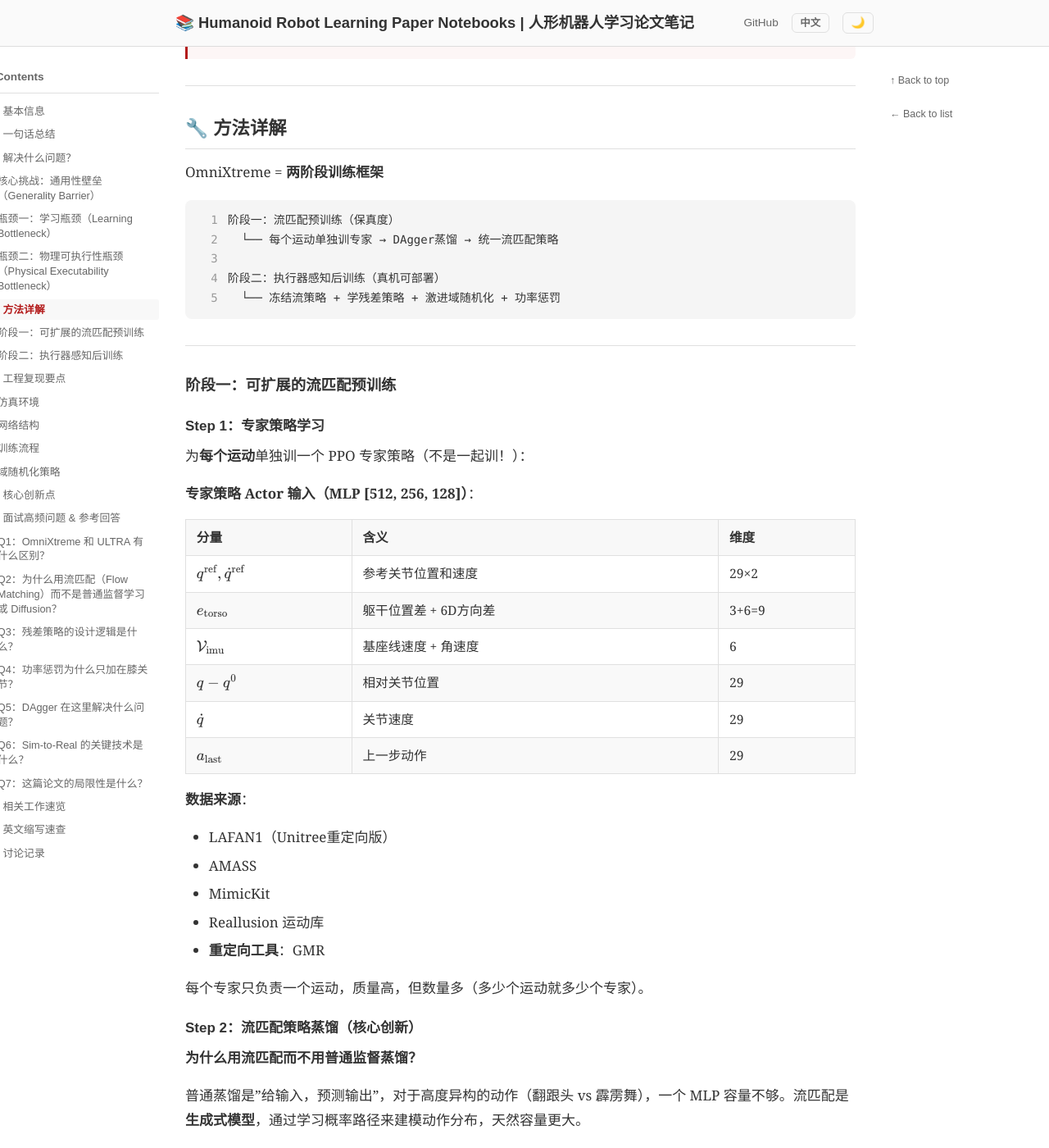
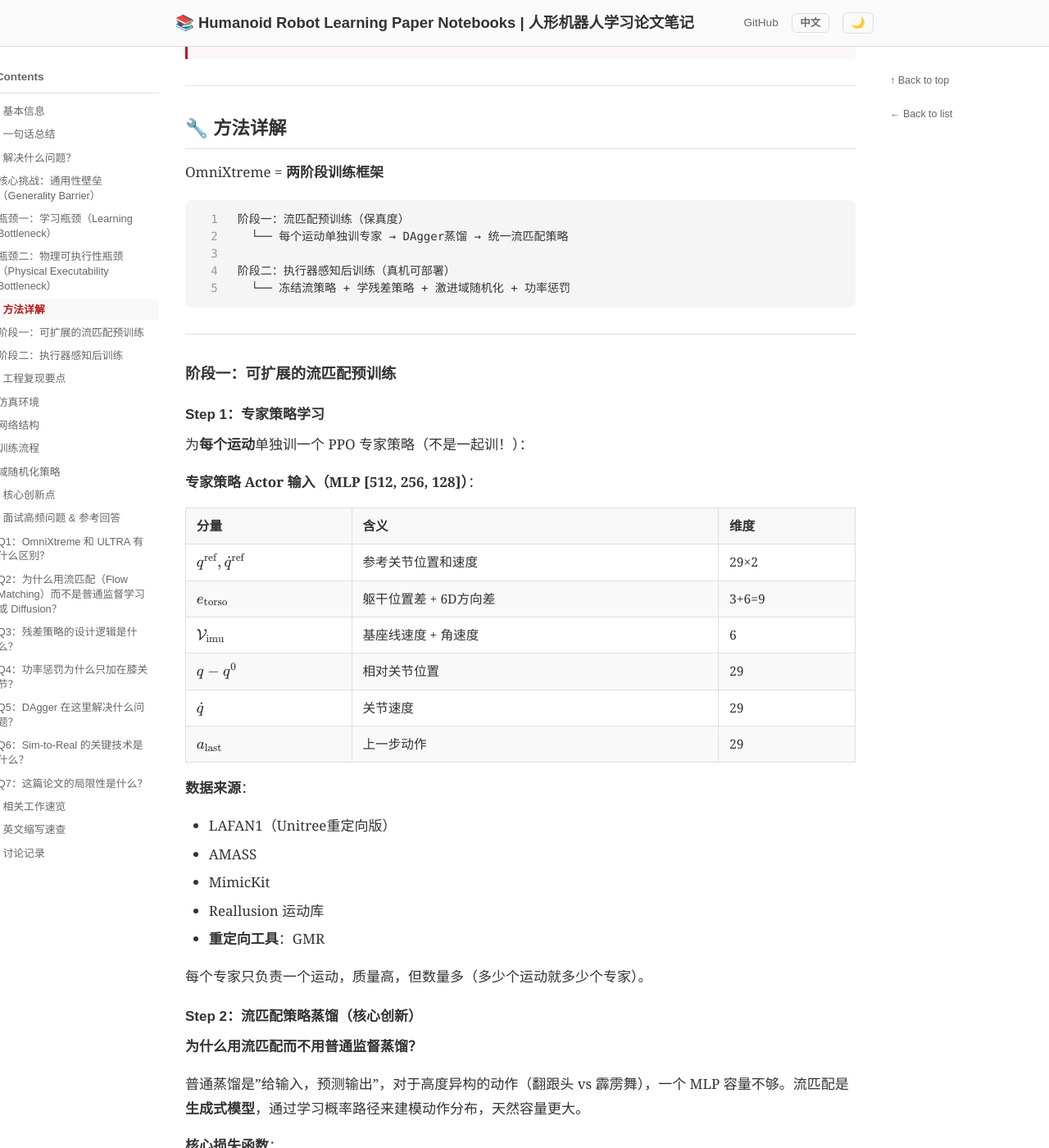
Before and after one commit to ImChong/Humanoid_Robot_Learning_Paper_Notebooks, a Jekyll site: the page built from papers/03_Loco-Manipulation_and_WBC/OmniXtreme_Breaking_the_Generality_Barrier_in_High-Dynamic_Humanoid_Control/OmniXtreme_Breaking_the_Generality_Barrier_in_High-Dynamic_Humanoid_Control.md, in a window 1280 px wide and 1400 px high, scrolled down 1813 px. Shown: the whole window at 82% size. Built offline with Jekyll 4.4.1, drawn with Linux system fonts in a browser that asks for light colours.

Commit message:
fix: 统一行高1.5，代码与行号对同行

```diff
--- a/assets/css/style.css
+++ b/assets/css/style.css
@@ -736,6 +736,7 @@ body {
   overflow: hidden;
   margin: 0;
   border-collapse: collapse;
+  border-spacing: 0;
   table-layout: fixed;
 }
 
@@ -749,23 +750,20 @@ body {
   vertical-align: top;
 }
 
-/* Line number column — fixed width, right-aligned, same line-height as code */
+/* Line number column — fixed width, right-aligned */
 .paper-body .highlighter-rouge table.rouge-table td.rouge-gutter {
   width: 3.2rem;
   white-space: nowrap;
   text-align: right;
-  padding-right: 0.75rem !important;
-  padding-top: 0.75rem !important;
-  padding-bottom: 0.75rem !important;
   vertical-align: top;
 }
 
 .paper-body .highlighter-rouge table.rouge-table td.rouge-gutter pre.lineno {
   background: transparent !important;
   border: none !important;
-  padding: 0 !important;
+  padding: 0.75rem 0.75rem 0.75rem 0 !important;
   margin: 0 !important;
-  font: 0.875rem/1.7 'SF Mono', Consolas, 'Liberation Mono', Menlo, monospace !important;
+  font: 0.875rem/1.5 'SF Mono', Consolas, 'Liberation Mono', Menlo, monospace !important;
   color: #999 !important;
   text-align: right !important;
   display: block !important;
@@ -776,8 +774,8 @@ body {
 .paper-body .highlighter-rouge table.rouge-table td.rouge-code {
   padding-left: 0 !important;
   padding-right: 0 !important;
-  padding-top: 0.75rem !important;
-  padding-bottom: 0.75rem !important;
+  padding-top: 0 !important;
+  padding-bottom: 0 !important;
   overflow-x: auto;
   -webkit-overflow-scrolling: touch;
 }
@@ -785,9 +783,9 @@ body {
 .paper-body .highlighter-rouge table.rouge-table td.rouge-code pre {
   background: transparent !important;
   border: none !important;
-  padding: 0 !important;
+  padding: 0.75rem 0.75rem 0.75rem 0.75rem !important;
   margin: 0 !important;
-  font: 0.875rem/1.7 'SF Mono', Consolas, 'Liberation Mono', Menlo, monospace !important;
+  font: 0.875rem/1.5 'SF Mono', Consolas, 'Liberation Mono', Menlo, monospace !important;
   overflow-x: auto !important;
   white-space: pre !important;
   word-break: normal !important;
@@ -801,7 +799,7 @@ body {
     border-color: #3c3c3c;
   }
   .paper-body .highlighter-rouge table.rouge-table td.rouge-gutter pre.lineno {
-    font: 0.875rem/1.7 'SF Mono', Consolas, 'Liberation Mono', Menlo, monospace !important;
+    font: 0.875rem/1.5 'SF Mono', Consolas, 'Liberation Mono', Menlo, monospace !important;
     color: #666 !important;
   }
 }
```
